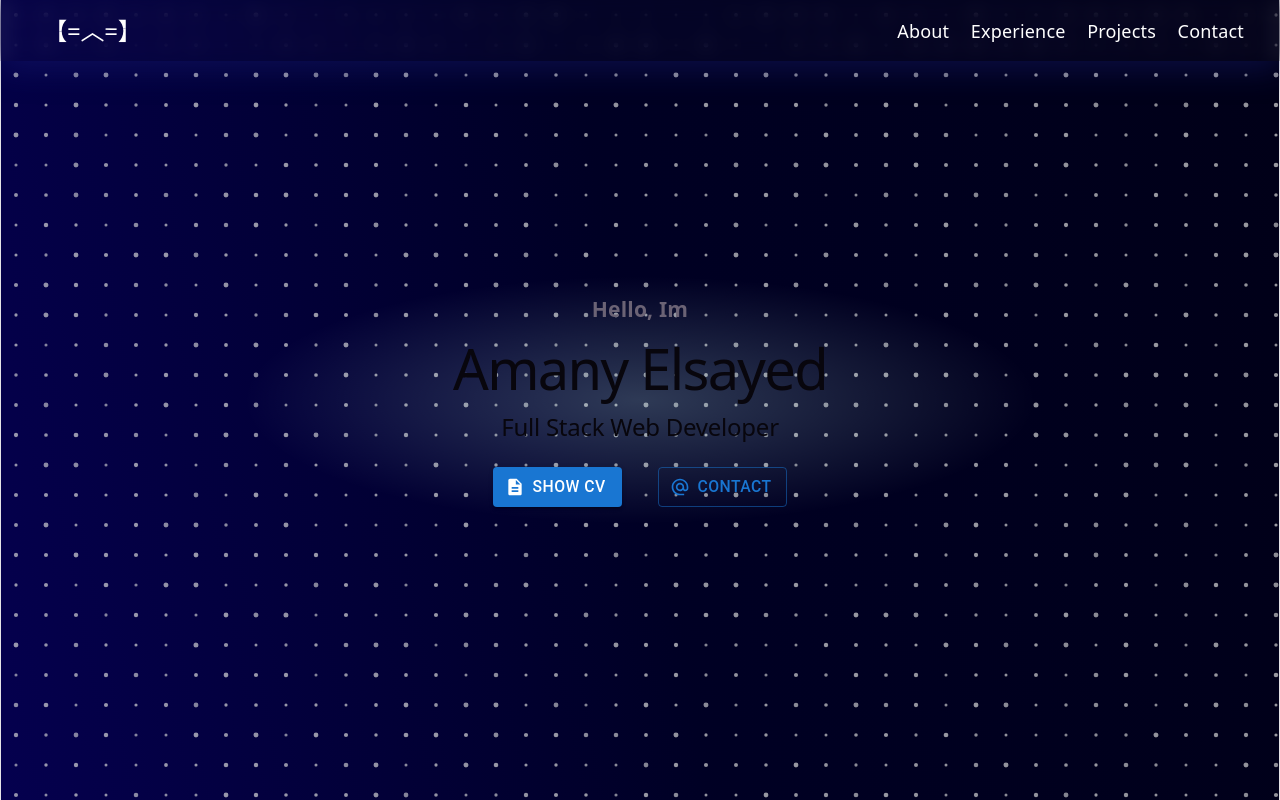
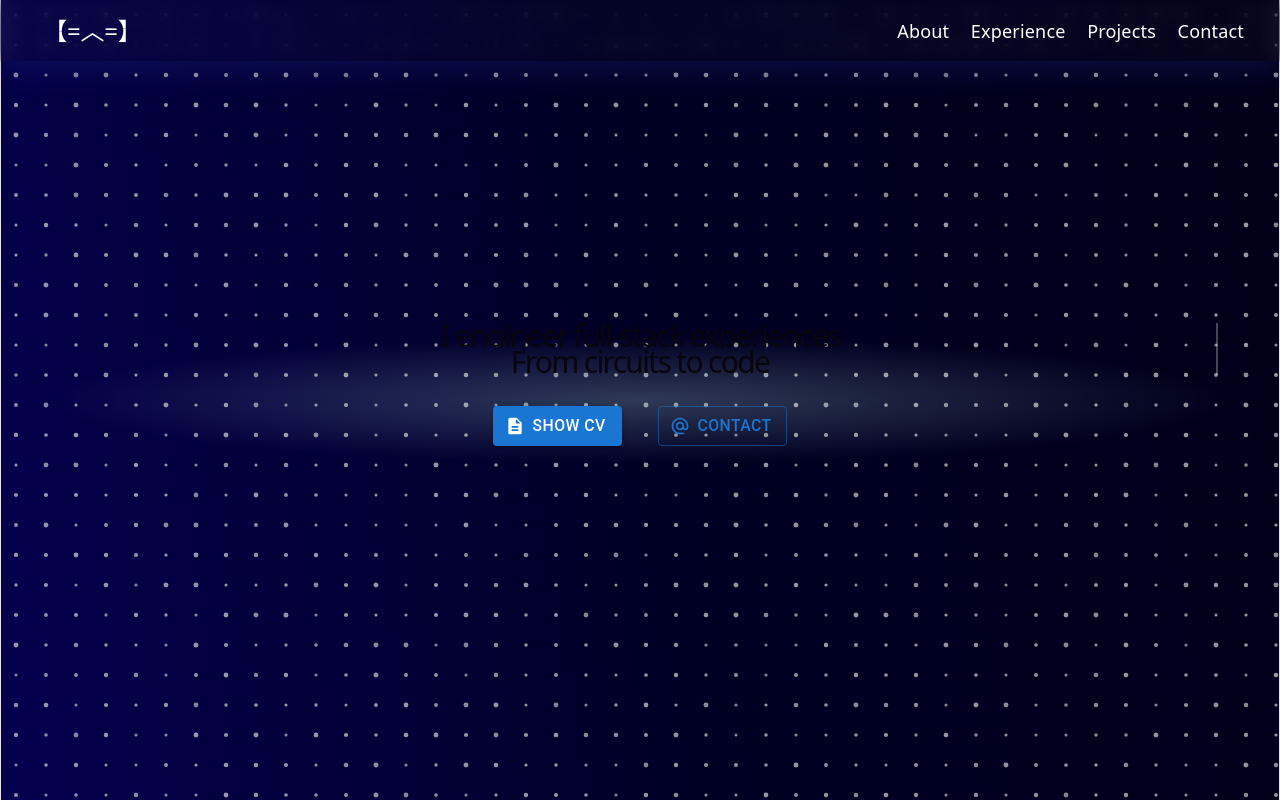
Before and after one commit to Amany-Elsayed/improved-portfolio, a React (Vite) app: page / in a window 1280 px wide. Shown: the top 800 px of the page. Built offline with nearby package versions, Linux system fonts and the light colour scheme.

Commit message:
improvments to hero section

```diff
--- a/src/App.css
+++ b/src/App.css
@@ -185,9 +185,34 @@ nav {
 
 .hero-text {
   position: relative;
-  background: radial-gradient(ellipse at center, #cbffff3a 0%, transparent 70%);
-  width: 100vh !important;
+  background: radial-gradient(ellipse at center, #cbffff3a 0%, transparent 70%);;
   border-radius: 20rem;
   z-index: 1;
 }
+
+.cursor{
+    position: relative;
+    width: 24em;
+    margin: 0 auto;
+    border-right: 2px solid rgba(255,255,255,.75);
+    font-size: 30px;
+    text-align: center;
+    white-space: nowrap;
+    overflow: hidden;
+    transform: translateY(-50%);
+}
+/* Animation */
+.hero-h1{
+  animation:
+    typewriter 5s steps(50) 1s 1 normal both,
+    blinkingCursor 500ms steps(50) infinite normal;
+}
+@keyframes typewriter {
+  from { width: 0; }
+  to { width: 100%; }
+}
+@keyframes blinkingCursor{
+  from { border-right-color: rgba(255,255,255,.75); }
+  to { border-right-color: transparent; }
+}
 /* == -------------------------- HERO ----------------------------------------- == */
--- a/src/App.jsx
+++ b/src/App.jsx
@@ -72,10 +72,9 @@ function App() {
           dotColor="#d8d8d8"
         />
         {/* == BACKGROUND ANIMATION == */}
-        <Container className="hero-text" maxWidth="xl">
-          <h3>Hello, Im</h3>
-          <h1>Amany Elsayed</h1>
-          <h2>Full Stack Web Developer</h2>
+        <Container className="hero-text" maxWidth="lg">
+          <h1 className="cursor hero-h1">I engineer full-stack experiences</h1>
+          <h1 className="cursor hero-h1">From circuits to code</h1>
           <Button
             variant="contained"
             style={{ margin: "1rem" }}
```
